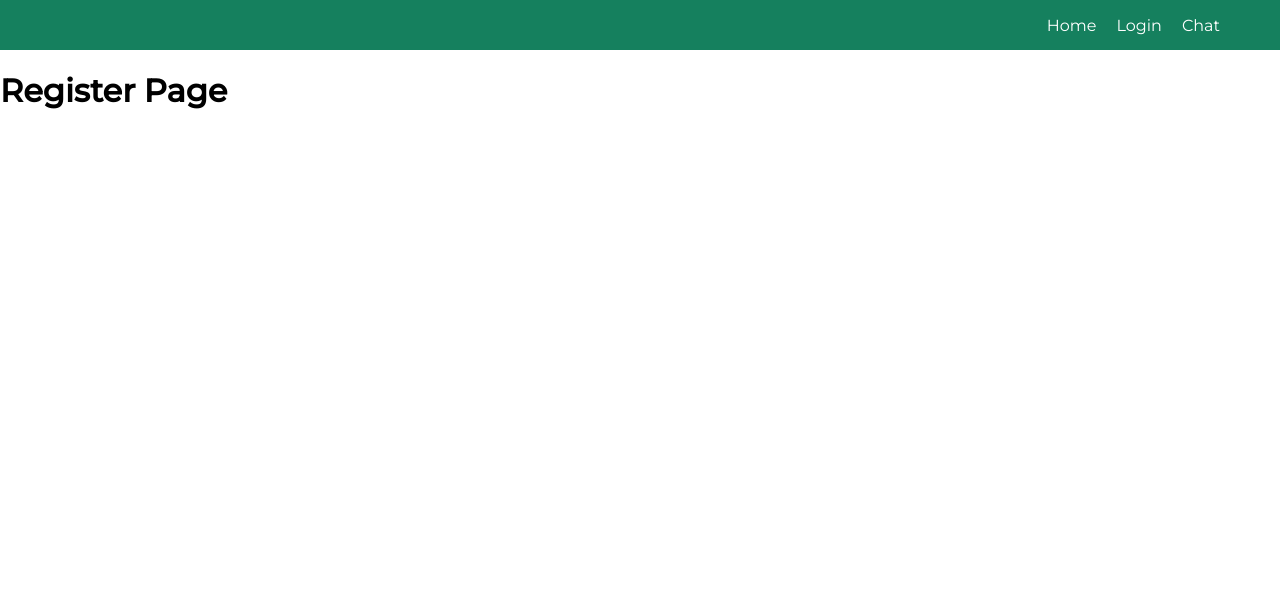
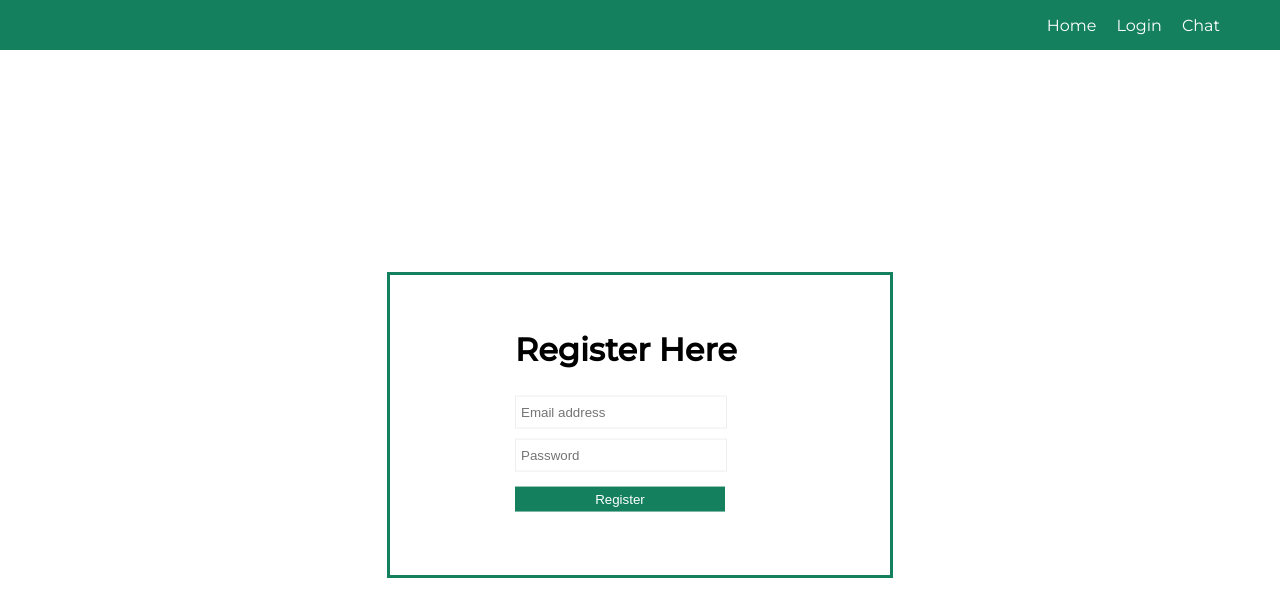
Before and after one commit to PatrickNymark/Meew-ChatProject, a React (Create React App) app in the folder client/: page /register in a window 1280 px wide. Shown: the top 616 px of the page. Built offline with nearby package versions, Linux system fonts and the light colour scheme.

Commit message:
Added styling for register page

```diff
--- a/client/src/pages/Login.js
+++ b/client/src/pages/Login.js
@@ -14,7 +14,7 @@ export default function Login() {
                     <input className="input" type="text" placeholder="Email address" name="email" />
                     <input className="input" type="text" placeholder="Password" name="password" />
                     <button className="login-btn">Log In</button>
-                    <p>Not Registered? <Link  className ="click-here" to="/register">Click Here</Link></p>
+                    <p>Not Registered? <Link className="click-here" to="/register">Click Here</Link></p>
                 </div>
             </div>
         </div>
--- a/client/src/pages/Register.js
+++ b/client/src/pages/Register.js
@@ -1,9 +1,21 @@
 import React from 'react'
+import '../sass/register.scss'
 
 export default function Register() {
     return (
-        <div>
-            <h1>Register Page</h1>
+        <div className="register-wrapper">
+
+            <div className = "register-container">
+
+                <div className="register">
+
+                    <h1>Register Here</h1>
+
+                    <input className="input" type="text" placeholder="Email address" name="email" />
+                    <input className="input" type="text" placeholder="Password" name="password" />
+                    <button className="register-btn">Register</button>
+                </div>
+            </div>
         </div>
     )
 }
--- /dev/null
+++ b/client/src/sass/register.scss
@@ -0,0 +1,46 @@
+.register-wrapper{
+    height: calc(100vh - 50px);
+    display: flex;
+    align-items: center;
+
+    .register-container{
+        margin: auto;
+        height:300px;
+        width: 500px;
+        border: 3px solid #15805e;
+        position: relative;
+
+        .register{
+            position: absolute;
+            top: 45%;
+            left: 50%;
+            transform: translate(-50%, -50%);
+            margin: block;
+
+            .register-btn{
+                margin-top: 10px;
+                min-width: 210px;
+                background: #15805e;
+                border: none;
+                padding: 5px;
+                color: #fff;
+            }
+               .input{
+                min-width: 200px;
+                margin: 5px 0px;
+                border: 1px solid #eee;
+                padding: 8px 5px;
+            }
+        }
+
+
+
+
+    }
+
+
+
+
+
+
+}
```
